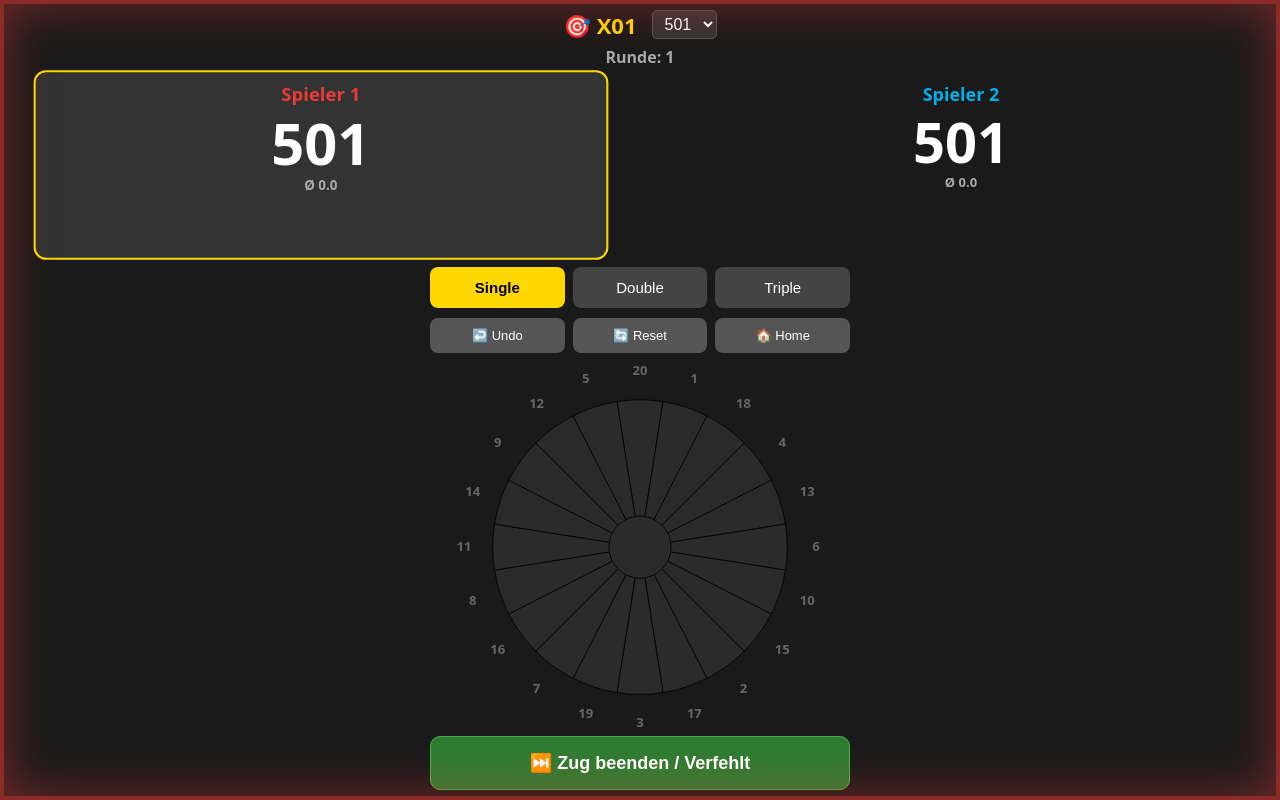
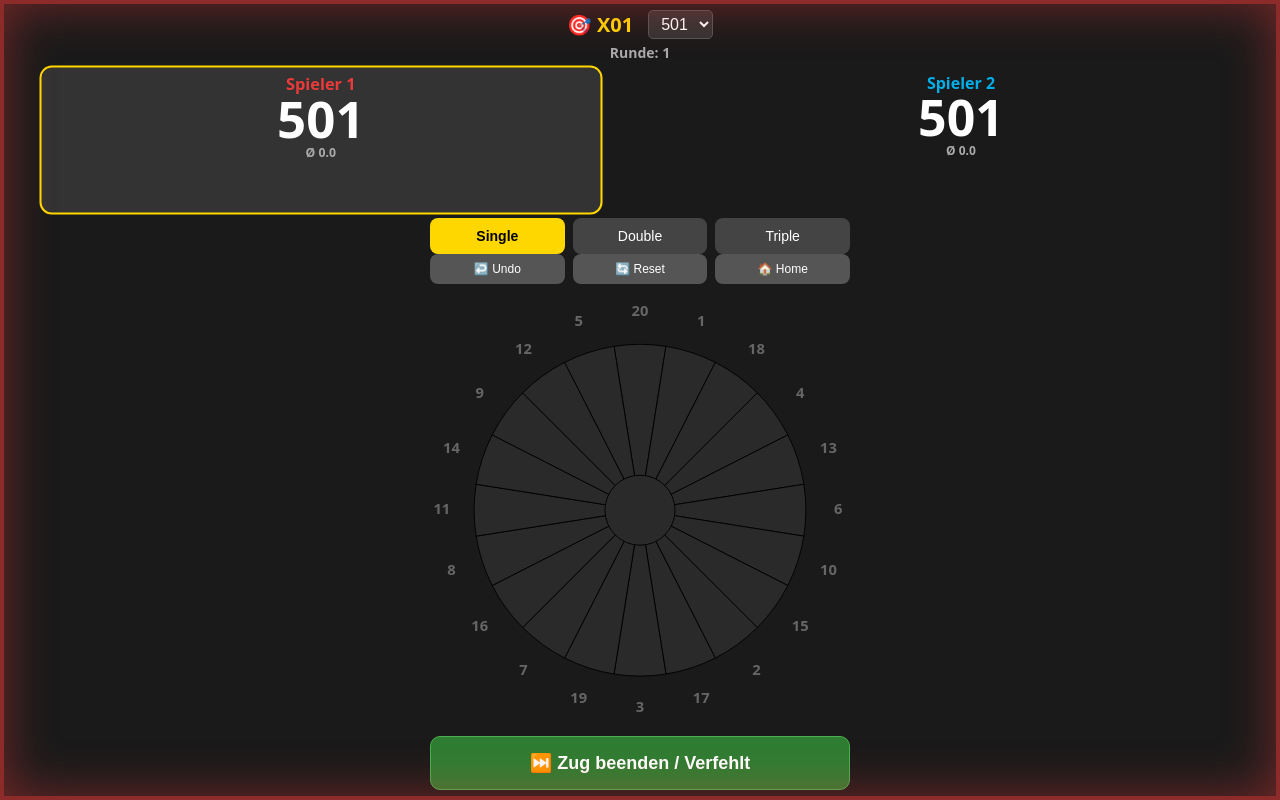
Before and after one commit to sthiele1710/Dartspiele, a plain HTML site: page x01.html in a window 1280 px wide. Drawn offline with nearby package versions, Linux system fonts and the light colour scheme.

Commit message:
Update x01.html

```diff
--- a/x01.html
+++ b/x01.html
@@ -14,10 +14,12 @@
 <style>
     body {
         margin:0; font-family: system-ui, sans-serif; background:#1a1a1a; color:white; text-align:center;
-        overflow: hidden; /* Verhindert Scrollen komplett */
-        touch-action: manipulation; padding-bottom: 0;
-        height: 100vh; /* Volle Höhe nutzen */
-        display: flex; flex-direction: column; /* Flex-Layout für den Body */
+        overflow: hidden; /* Scrollen verhindern */
+        touch-action: manipulation;
+        height: 100vh; /* Exakt Bildschirmhöhe */
+        width: 100vw;
+        display: flex; flex-direction: column; /* Stapeln von oben nach unten */
+        padding-bottom: 0;
     }
 
     #game-border {
@@ -28,38 +30,40 @@
     #game-border.turn-p2 { box-shadow: inset 0 0 50px rgba(0, 191, 255, 0.4); border: 4px solid rgba(0, 191, 255, 0.5); }
     #game-border.winner-glow { box-shadow: inset 0 0 80px rgba(255, 215, 0, 0.6); border: 6px solid gold; }
 
-    /* --- HEADER (Fixe Höhe) --- */
-    .top-bar { display: flex; justify-content: center; align-items: center; gap: 15px; margin-top: 10px; margin-bottom: 5px; flex-shrink: 0; }
+    /* --- OBERER BEREICH (Nimmt so viel Platz wie nötig) --- */
+    .top-section {
+        flex-shrink: 0; /* Darf nicht kleiner werden */
+        display: flex; flex-direction: column;
+    }
+
+    .top-bar { display: flex; justify-content: center; align-items: center; gap: 15px; margin-top: 10px; margin-bottom: 2px; }
     .mode-select select { background: #333; color: white; border: 1px solid #555; padding: 4px 8px; border-radius: 5px; font-size: 16px; }
-    h1 { margin: 0; color: gold; font-size: 22px; line-height: 1; }
-    #seriesInfo { font-size: 14px; color: #888; font-weight: bold; margin-top: 2px; flex-shrink: 0;}
-    #roundDisplay { font-size: 16px; color: #aaa; font-weight: bold; margin-bottom: 5px; flex-shrink: 0;}
+    h1 { margin: 0; color: gold; font-size: 20px; line-height: 1; }
+    #seriesInfo { font-size: 12px; color: #888; font-weight: bold; margin-top: 2px;}
+    #roundDisplay { font-size: 14px; color: #aaa; font-weight: bold; margin-bottom: 5px;}
 
-    /* --- SCOREBOARD (Fixe Höhe) --- */
-    .scoreboard {
-        display: flex; justify-content: space-around; margin: 0 0 10px 0; align-items: flex-start;
-        flex-shrink: 0; /* Darf nicht schrumpfen */
-    }
+    /* --- SCOREBOARD --- */
+    .scoreboard { display: flex; justify-content: space-around; margin: 0 0 5px 0; align-items: flex-start; }
 
     .player-score {
         display: flex; flex-direction: column; width: 42%;
-        padding: 12px 8px;
+        padding: 8px 5px;
         border-radius: 12px; transition: 0.3s; position: relative;
     }
-    .player-score.active { background: #333; transform: scale(1.03); border: 2px solid gold; z-index: 10; }
+    .player-score.active { background: #333; transform: scale(1.02); border: 2px solid gold; z-index: 10; }
 
-    .p-name { font-size: 18px; font-weight: bold; margin-bottom: 8px; line-height: 1.1; opacity: 0.9; }
+    .p-name { font-size: 16px; font-weight: bold; margin-bottom: 2px; line-height: 1.1; opacity: 0.9; }
 
     .p-points {
-        font-size: 56px;
-        font-weight: 800; line-height: 1;
-        margin-bottom: 4px;
+        font-size: 50px;
+        font-weight: 800; line-height: 0.9;
+        margin-bottom: 2px;
         z-index: 2; position: relative;
     }
 
     .avg-display {
-        font-size: 13px; color: #aaa; font-weight: bold; z-index: 1;
-        margin-bottom: 8px;
+        font-size: 12px; color: #aaa; font-weight: bold; z-index: 1;
+        margin-bottom: 4px;
     }
 
     .info-wrapper {
@@ -68,54 +72,57 @@
     }
 
     .checkout-hint {
-        font-size: 14px; color: #00ff00; font-weight: bold; line-height: 1.1;
-        text-shadow: 0 0 5px rgba(0,255,0,0.3); min-height: 16px;
-        margin-bottom: 2px;
+        font-size: 13px; color: #00ff00; font-weight: bold; line-height: 1.1;
+        text-shadow: 0 0 5px rgba(0,255,0,0.3); min-height: 15px;
+        margin-bottom: 1px;
     }
 
     .mini-throws {
         display: flex; justify-content: center; gap: 4px;
         margin-top: 0;
-        min-height: 24px;
+        min-height: 22px;
     }
     .throw-tag {
-        font-size: 13px; font-weight: bold; color: gold; background: #222;
-        padding: 2px 6px; border-radius: 4px; border: 1px solid #444; line-height: 1.2;
+        font-size: 12px; font-weight: bold; color: gold; background: #222;
+        padding: 2px 5px; border-radius: 4px; border: 1px solid #444; line-height: 1.2;
     }
 
     .p1 .p-name { color: #ff3b3b; }
     .p2 .p-name { color: #00bfff; }
 
-    /* --- CONTROLS (Fixe Höhe) --- */
-    #controls { max-width:440px; margin: 0 auto; padding: 0 10px; width: 100%; box-sizing: border-box; flex-shrink: 0; }
-    .btn-row { display:flex; justify-content:center; gap:8px; margin-bottom:10px; }
-    button { padding: 12px; font-size:15px; border-radius:8px; border:none; cursor:pointer; flex:1; background: #444; color: white; transition: 0.1s; user-select: none; }
+    /* --- CONTROLS --- */
+    #controls { max-width:440px; margin: 0 auto; padding: 0 10px; width: 100%; box-sizing: border-box; margin-bottom: 5px; }
+    .btn-row { display:flex; justify-content:center; gap:8px; margin-bottom:0; }
+    button { padding: 10px; font-size:14px; border-radius:8px; border:none; cursor:pointer; flex:1; background: #444; color: white; transition: 0.1s; user-select: none; }
     button.active { background: gold; color: black; font-weight:bold; }
-    button.func { background: #555; padding: 10px; font-size: 13px; }
+    button.func { background: #555; padding: 8px; font-size: 12px; }
 
-    /* --- BOARD (Flexibel!) --- */
-    /* Nimm allen Platz, der übrig ist */
+    /* --- BOARD CONTAINER (Der Rest vom Bildschirm) --- */
     #board-container {
-        flex: 1;
+        flex: 1; /* Nimm den gesamten restlichen Platz */
         display: flex;
         align-items: center;
         justify-content: center;
         width: 100%;
-        overflow: hidden; /* Wichtig, falls es minimal zu groß wird */
-        margin-bottom: 5px;
+        min-height: 0; /* Wichtig für Flexbox */
+        padding: 0 10px; /* Kleiner Sicherheitsabstand seitlich */
+        box-sizing: border-box;
     }
 
+    /* Die SVG passt sich an, behält aber ihr Seitenverhältnis */
     #dartboard {
         width: 100%;
         height: 100%;
         max-width: 100%;
         max-height: 100%;
-        display: block; /* Verhindert extra spacing bei SVGs */
+        display: block;
+        /* Dies sorgt dafür, dass die SVG so groß wie möglich wird,
+           ohne abgeschnitten zu werden (contain) */
     }
 
-    /* --- NEXT BUTTON (Fixe Höhe, ganz unten) --- */
+    /* --- UNTERER BUTTON (Fixe Höhe, ganz unten) --- */
     #next-turn-container {
-        width: 100%; max-width:440px; margin: 0 auto 10px auto; padding: 0 10px; box-sizing: border-box; flex-shrink: 0;
+        width: 100%; max-width:440px; margin: 5px auto 10px auto; padding: 0 10px; box-sizing: border-box; flex-shrink: 0;
     }
     button.next-turn { background: #2e7d32; color: white; width: 100%; font-weight: bold; font-size: 18px; border: 1px solid #4caf50; padding: 15px; border-radius: 10px;}
 
@@ -126,6 +133,7 @@
 
 <div id="game-border"></div>
 
+<div class="top-section">
     <div class="top-bar">
         <h1 id="mainTitle">🎯 X01</h1>
         <div id="modeContainer" class="mode-select">
@@ -143,7 +151,6 @@
             <div class="p-name" id="name1">Spieler 1</div>
             <div class="p-points" id="score1">501</div>
             <div class="avg-display" id="avg1">Ø 0.0</div>
-
             <div class="info-wrapper">
                 <div class="checkout-hint" id="checkout1"></div>
                 <div class="mini-throws" id="throws1"></div>
@@ -153,7 +160,6 @@
             <div class="p-name" id="name2">Spieler 2</div>
             <div class="p-points" id="score2">501</div>
             <div class="avg-display" id="avg2">Ø 0.0</div>
-
             <div class="info-wrapper">
                 <div class="checkout-hint" id="checkout2"></div>
                 <div class="mini-throws" id="throws2"></div>
@@ -173,11 +179,12 @@
         <button class="func" id="homeBtn" onclick="location.href='index.html'">🏠 Home</button>
       </div>
     </div>
+</div>
 
 <div id="winner"></div>
 
 <div id="board-container">
-    <svg viewBox="-225 -225 450 450" id="dartboard">
+    <svg viewBox="-240 -240 480 480" id="dartboard">
         <defs><pattern id="hatch" patternUnits="userSpaceOnUse" width="10" height="10" patternTransform="rotate(45)"><rect width="5" height="10" fill="rgba(255,59,59,0.7)" /><rect x="5" width="5" height="10" fill="rgba(0,191,255,0.7)" /></pattern></defs>
     </svg>
 </div>
@@ -362,7 +369,6 @@ function nextTurn() {
 
     snapshot();
 
-    // Audio Ansage bei manuellem Beenden
     if(throwsLeft > 0) {
         if(turnTotalPoints > 0) announce(turnTotalPoints.toString());
         else announce("No Score");
@@ -419,7 +425,6 @@ function throwDart(num) {
     throwsLeft--;
 
     if(throwsLeft === 0 && !gameOver) {
-        // Automatische Ansage & Wechsel
         if(newScore > 1) {
              announce(turnTotalPoints.toString());
         }
```
Lines whose indentation alone changed are shown as unchanged.
